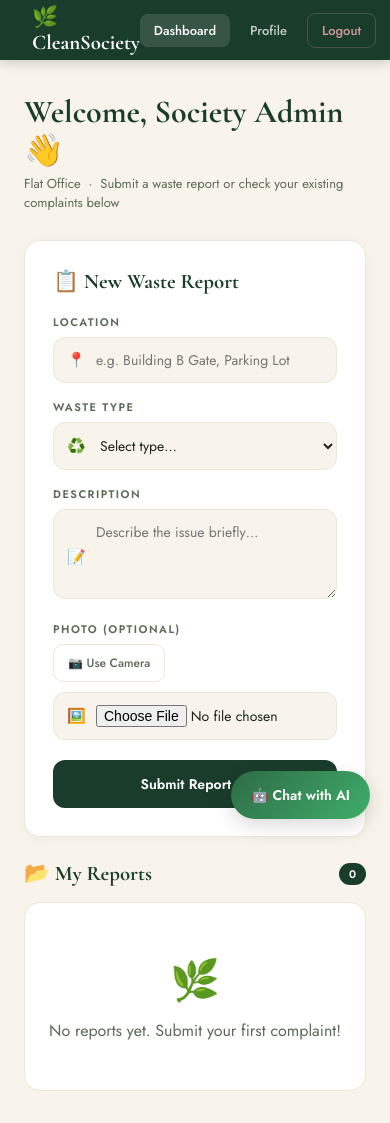
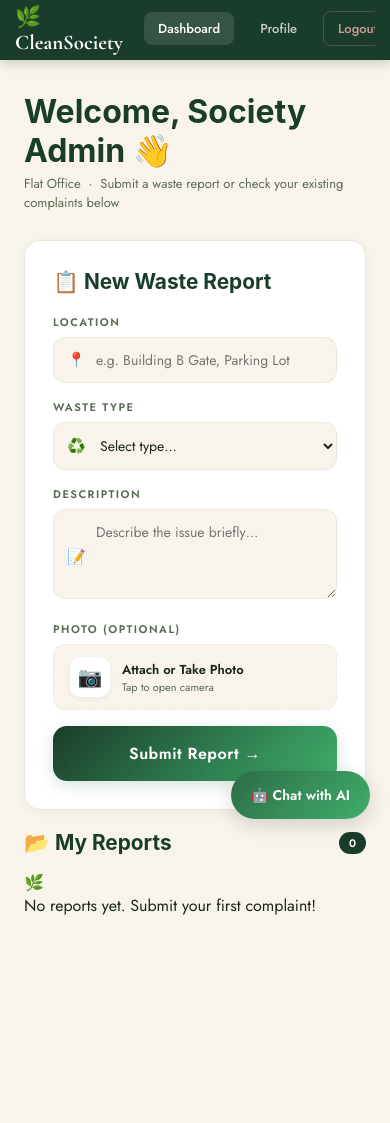
Before and after one commit to Sakib-Juber/CleanSociety, a Flask app: page /dashboard in a window 390 px wide. After the commit the page ends 915 px from the top, so only its background shows below. Run offline with Flask 3, Linux system fonts and the light colour scheme; the visitor is signed in with stand-in values (Sample User, id 1).

Commit message:
Support on Mobile and Dashboard Improvements.

```diff
--- a/app.py
+++ b/app.py
@@ -388,4 +388,4 @@ if __name__ == "__main__":
         os.makedirs(app.config["UPLOAD_FOLDER"], exist_ok=True)
         db.create_all()
         create_admin()
-    app.run(debug=True)
+    app.run(debug=True, host="0.0.0.0")
--- a/templates/dashboard.html
+++ b/templates/dashboard.html
@@ -3,7 +3,7 @@
 
 {% block extra_css %}
 .page-header { margin-bottom: 28px; }
-.page-title { font-family: 'Cormorant Garamond', serif; font-size: 2rem; font-weight: 700; color: var(--green-deep); }
+.page-title { font-family: 'Inter', serif; font-size: 2rem; font-weight: 700; color: var(--green-deep); }
 .page-sub { font-size: 13px; color: var(--text-muted); margin-top: 4px; }
 
 .two-col { display: grid; grid-template-columns: 1fr 1.4fr; gap: 24px; align-items: start; }
@@ -14,7 +14,7 @@ background: #fff; border-radius: 16px; border: 1px solid var(--cream-dark);
 padding: 28px; box-shadow: 0 2px 12px rgba(0,0,0,0.04);
 }
 .card-title {
-font-family: 'Cormorant Garamond', serif; font-size: 1.3rem; font-weight: 700;
+font-family: 'Inter', serif; font-size: 1.3rem; font-weight: 700;
 color: var(--green-deep); margin-bottom: 20px; display: flex; align-items: center; gap: 8px;
 }
 .field-group { margin-bottom: 16px; }
@@ -35,24 +35,53 @@ border-color: var(--green-mid); background: #fff;
 box-shadow: 0 0 0 3px rgba(46,107,71,0.1);
 }
 .btn-submit {
-width: 100%; padding: 14px; background: var(--green-deep); color: #fff;
-border: none; border-radius: 12px; font-family: 'Jost', sans-serif;
-font-size: 14px; font-weight: 600; cursor: pointer; margin-top: 4px;
-transition: background .2s, transform .15s;
+width: 100%;
+padding: 16px;
+margin-top: 10px;
+background: linear-gradient(135deg, var(--green-deep), #3fae6a);
+color: #fff;
+border: none;
+border-radius: 14px; /* Matches the cards */
+font-family: 'Jost', sans-serif;
+font-size: 16px;
+font-weight: 600;
+letter-spacing: 0.5px;
+cursor: pointer;
+box-shadow: 0 4px 15px rgba(46, 107, 71, 0.2);
+transition: all 0.3s ease;
+display: flex;
+align-items: center;
+justify-content: center;
+gap: 10px;
 }
-.btn-submit:hover { background: var(--green-mid); transform: translateY(-1px); }
 
+.btn-submit:hover {
+transform: translateY(-2px);
+box-shadow: 0 6px 20px rgba(46, 107, 71, 0.3);
+filter: brightness(1.1);
+}
+
+.btn-submit:active {
+transform: translateY(1px); /* Haptic-like "click" feel */
+box-shadow: 0 2px 8px rgba(46, 107, 71, 0.2);
+}
 /* Camera */
 .camera-section { margin-bottom: 16px; }
 .camera-btns { display: flex; gap: 8px; margin-bottom: 10px; flex-wrap: wrap; }
 .btn-cam {
-padding: 9px 14px; border-radius: 10px; border: 1.5px solid var(--cream-dark);
-background: #fff; font-family: 'Jost', sans-serif; font-size: 12px; font-weight: 500;
-color: var(--text-muted); cursor: pointer; transition: all .2s;
+flex: 1;
+padding: 12px;
+font-size: 13px;
+border-radius: 12px;
 }
 .btn-cam:hover { border-color: var(--green-mid); color: var(--green-mid); }
 #camera-preview-wrap { display: none; position: relative; border-radius: 12px; overflow: hidden; }
-#camera-preview { width: 100%; border-radius: 12px; }
+#camera-preview {
+width: 100%;
+height: auto;
+max-height: 260px;
+object-fit: cover;
+}
 #capture-btn {
 width: 100%; margin-top: 6px; padding: 10px; background: var(--green-mid); color: #fff;
 border: none; border-radius: 10px; font-size: 13px; font-weight: 600; cursor: pointer;
@@ -60,40 +89,133 @@ border: none; border-radius: 10px; font-size: 13px; font-weight: 600; cursor: po
 #captured-preview { display: none; width: 100%; border-radius: 12px; margin-top: 6px; }
 
 /* Reports list */
-.reports-list { display: flex; flex-direction: column; gap: 14px; }
+/* Modern Card View for Reports */
+.reports-list {
+display: grid;
+grid-template-columns: 1fr;
+gap: 16px;
+}
+
 .report-card {
-background: #fff; border-radius: 14px; border: 1px solid var(--cream-dark);
-padding: 18px; display: flex; gap: 16px; align-items: flex-start;
-transition: box-shadow .2s;
+background: #fff;
+border-radius: 18px;
+border: 1px solid var(--cream-dark);
+padding: 16px;
+display: flex;
+gap: 16px;
+transition: all 0.3s ease;
+position: relative;
+overflow: hidden;
+box-shadow: 0 4px 12px rgba(0,0,0,0.03);
 }
-.report-card:hover { box-shadow: 0 4px 16px rgba(0,0,0,0.07); }
-.report-thumb {
-width: 70px; height: 70px; object-fit: cover; border-radius: 10px;
-border: 2px solid var(--cream-dark); flex-shrink: 0;
+
+.report-card:hover {
+transform: translateY(-3px);
+box-shadow: 0 8px 20px rgba(0,0,0,0.08);
+border-color: var(--green-mid);
 }
+
+/* Image styling */
+.report-thumb, .no-thumb {
+width: 90px;
+height: 90px;
+border-radius: 14px;
+object-fit: cover;
+flex-shrink: 0;
+border: 1px solid var(--cream-dark);
+}
+
 .no-thumb {
-width: 70px; height: 70px; border-radius: 10px; background: var(--cream);
-border: 2px solid var(--cream-dark); display: flex; align-items: center;
-justify-content: center; font-size: 24px; flex-shrink: 0;
+background: var(--cream);
+display: flex;
+align-items: center;
+justify-content: center;
+font-size: 32px;
 }
-.report-info { flex: 1; min-width: 0; }
-.report-top { display: flex; align-items: center; gap: 8px; margin-bottom: 4px; flex-wrap: wrap; }
-.report-id { font-size: 11px; color: #aaa; font-weight: 500; }
+
+/* Content Area */
+.report-info {
+flex: 1;
+display: flex;
+flex-direction: column;
+justify-content: center;
+}
+
+.report-top {
+display: flex;
+justify-content: space-between;
+align-items: flex-start;
+margin-bottom: 6px;
+}
+
+.report-type {
+font-size: 16px;
+font-weight: 700;
+color: var(--green-deep);
+margin-bottom: 4px;
+}
+
+.report-loc {
+font-size: 13px;
+color: var(--text-dark);
+display: flex;
+align-items: center;
+gap: 4px;
+margin-bottom: 8px;
+}
+
+.report-date {
+font-size: 11px;
+color: var(--text-muted);
+font-weight: 500;
+text-transform: uppercase;
+letter-spacing: 0.5px;
+}
+
+/* Modern Badges */
 .badge {
-padding: 2px 9px; border-radius: 20px; font-size: 10px; font-weight: 700;
-letter-spacing: .5px;
+padding: 5px 12px;
+border-radius: 10px;
+font-size: 10px;
+font-weight: 800;
+text-transform: uppercase;
+letter-spacing: 1px;
 }
-.badge-pending { background: #fff3e0; color: #e67e22; }
-.badge-resolved { background: #e8f8ef; color: #1e7d46; }
-.report-type { font-weight: 600; font-size: 14px; color: var(--text-dark); margin-bottom: 2px; }
-.report-loc { font-size: 12px; color: var(--text-muted); }
-.report-date { font-size: 11px; color: #bbb; margin-top: 4px; }
-.empty-box { text-align: center; padding: 48px 20px; color: var(--text-muted); background: #fff; border-radius: 16px;
-border: 1px solid var(--cream-dark); }
-.empty-box .emoji { font-size: 40px; margin-bottom: 10px; }
 
+.badge-pending {
+background: #fff8e1;
+color: #ffa000;
+border: 1px solid #ffe082;
+}
+
+.badge-resolved {
+background: #e8f5e9;
+color: #2e7d32;
+border: 1px solid #c8e6c9;
+}
+
+/* Responsive fix for very small screens */
+@media (max-width: 400px) {
+.report-card {
+flex-direction: column;
+}
+.report-thumb, .no-thumb {
+width: 100%;
+height: 150px;
+}
+}
 @media (max-width: 800px) {
-.two-col { grid-template-columns: 1fr; }
+.two-col {
+display: grid;
+grid-template-columns: 1fr 1.3fr;
+gap: 20px;
+}
+
+@media (max-width: 1024px) {
+.two-col {
+grid-template-columns: 1fr;
+}
+}
 }
 {% endblock %}
 
@@ -107,7 +229,6 @@ border: 1px solid var(--cream-dark); }
 <div class="two-col">
   <!-- REPORT FORM -->
   <div class="card">
-    <!-- TODO(sz): Change generic emojis with meaningful vector images. -->
     <div class="card-title">📋 New Waste Report</div>
     <form method="POST" enctype="multipart/form-data">
       <input type="hidden" name="camera_photo" id="camera_data" />
@@ -147,19 +268,17 @@ border: 1px solid var(--cream-dark); }
       <!-- Camera / Upload -->
       <div class="camera-section">
         <label class="field-label">Photo (optional)</label>
-        <div class="camera-btns">
-          <button type="button" class="btn-cam" id="open-cam-btn">📷 Use Camera</button>
-          <button type="button" class="btn-cam" id="retake-btn" style="display:none">🔄 Retake</button>
+        <div class="upload-box" id="upload-box">
+          <input type="file" name="photo" id="file-input" accept="image/*" capture="environment" hidden />
+          <div class="upload-content">
+            <div class="upload-icon">📷</div>
+            <div class="upload-text-wrap">
+              <p class="upload-text">Attach or Take Photo</p>
+              <span class="upload-sub">Tap to open camera</span>
+            </div>
+          </div>
         </div>
-        <div id="camera-preview-wrap">
-          <video id="camera-preview" autoplay playsinline></video>
-          <button type="button" id="capture-btn">📸 Capture Photo</button>
-        </div>
-        <img id="captured-preview" alt="Captured" />
-        <div class="field-wrap" style="margin-top:8px;">
-          <span class="field-icon">🖼️</span>
-          <input type="file" name="photo" id="file-input" accept="image/*" style="padding-left:42px;" />
-        </div>
+        <img id="captured-preview" class="preview-img" />
       </div>
 
       <button type="submit" class="btn-submit">Submit Report →</button>
@@ -253,6 +372,44 @@ border: 1px solid var(--cream-dark); }
 </script>
 <!-- AI CHAT BUTTON -->
 <style>
+  /* Decluttering the Top Action Bar for Mobile */
+  @media (max-width: 600px) {
+
+    /* Assuming your header has a class like .navbar or .top-bar */
+    nav,
+    .navbar,
+    .header-container {
+      padding: 10px 15px !important;
+      height: 60px;
+      /* Force a slim height */
+      display: flex;
+      align-items: center;
+      justify-content: space-between;
+    }
+
+    /* If you have a list of links, stop them from wrapping */
+    .nav-links {
+      display: flex;
+      gap: 12px;
+      overflow-x: auto;
+      /* Allow horizontal swipe if too many links */
+      white-space: nowrap;
+      padding-bottom: 4px;
+      scrollbar-width: none;
+      /* Hide scrollbar for clean look */
+    }
+
+    .nav-links::-webkit-scrollbar {
+      display: none;
+    }
+
+    /* Shrink the logo/brand name to save space */
+    .brand-logo {
+      font-size: 1.1rem !important;
+      letter-spacing: -0.5px;
+    }
+  }
+
   .ai-chat-btn {
     position: fixed;
     bottom: 20px;
@@ -293,6 +450,74 @@ border: 1px solid var(--cream-dark); }
       transform: translateY(0px);
     }
   }
+
+  /* Compact & Modern Upload Box */
+  .upload-box {
+    border: 1.5px dashed var(--cream-dark);
+    border-radius: 12px;
+    padding: 12px 16px;
+    /* Reduced padding */
+    text-align: left;
+    /* Align left for horizontal look */
+    background: var(--cream);
+    cursor: pointer;
+    transition: all 0.2s;
+    display: flex;
+    align-items: center;
+    gap: 15px;
+  }
+
+  .upload-box:hover {
+    border-color: var(--green-mid);
+    background: #fff;
+    transform: scale(1.01);
+  }
+
+  .upload-content {
+    display: flex;
+    flex-direction: row;
+    /* Row instead of column */
+    align-items: center;
+    gap: 12px;
+    width: 100%;
+  }
+
+  .upload-icon {
+    font-size: 20px;
+    /* Smaller icon */
+    background: #fff;
+    width: 40px;
+    height: 40px;
+    display: flex;
+    align-items: center;
+    justify-content: center;
+    border-radius: 10px;
+    box-shadow: 0 2px 5px rgba(0, 0, 0, 0.05);
+  }
+
+  .upload-text-wrap {
+    display: flex;
+    flex-direction: column;
+  }
+
+  .upload-text {
+    font-size: 13px;
+    font-weight: 600;
+    color: var(--text-dark);
+    margin: 0;
+  }
+
+  .upload-sub {
+    font-size: 11px;
+    color: var(--text-muted);
+  }
+
+  .preview-img {
+    width: 100%;
+    margin-top: 10px;
+    border-radius: 12px;
+    display: none;
+  }
 </style>
 
 <a href="{{ url_for('chat') }}" class="ai-chat-btn" style="text-decoration: none;">
@@ -300,6 +525,22 @@ border: 1px solid var(--cream-dark); }
 </a>
 
 <script>
+  const uploadBox = document.getElementById('upload-box');
+  const fileInput = document.getElementById('file-input');
+
+  uploadBox.addEventListener('click', () => {
+    fileInput.click();
+  });
+
+  fileInput.addEventListener('change', () => {
+    const file = fileInput.files[0];
+    if (file) {
+      const url = URL.createObjectURL(file);
+      capturedImg.src = url;
+      capturedImg.style.display = 'block';
+      cameraData.value = '';
+    }
+  });
   function goToChat() {
     window.location.href = "/chat.html";  // use root-relative path
   }
```
